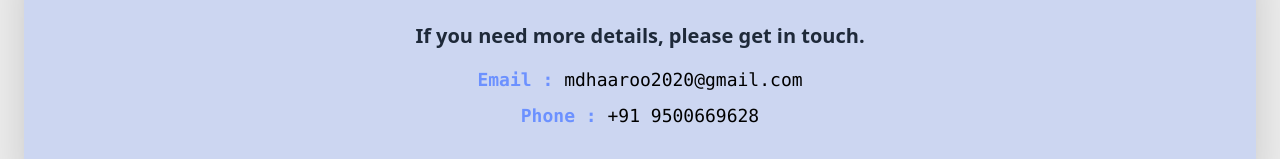
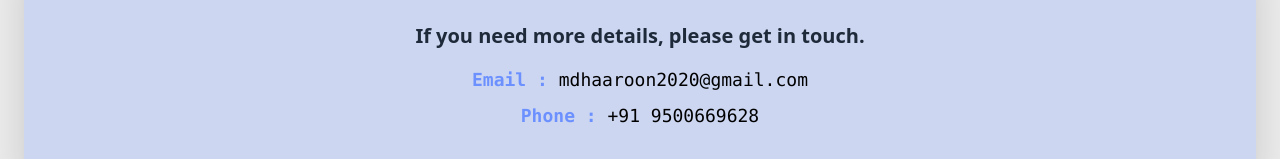
Before and after one commit to AMDHAAROON/vite-portfolio, a React (Vite) app: page / in a window 1280 px wide. Shown: the part 2403-2562 px from the top of the page. Built offline with nearby package versions, Linux system fonts and the light colour scheme; a web font is replaced by a local one.

Commit message:
Fix typo in email address in Contact component

```diff
--- a/src/components/contact.jsx
+++ b/src/components/contact.jsx
@@ -1,6 +1,6 @@
 export default function Contact() {
   const config = {
-    email: "mdhaaroo2020@gmail.com",
+    email: "mdhaaroon2020@gmail.com",
     phone: "+91 9500669628",
   };
   return (
```
